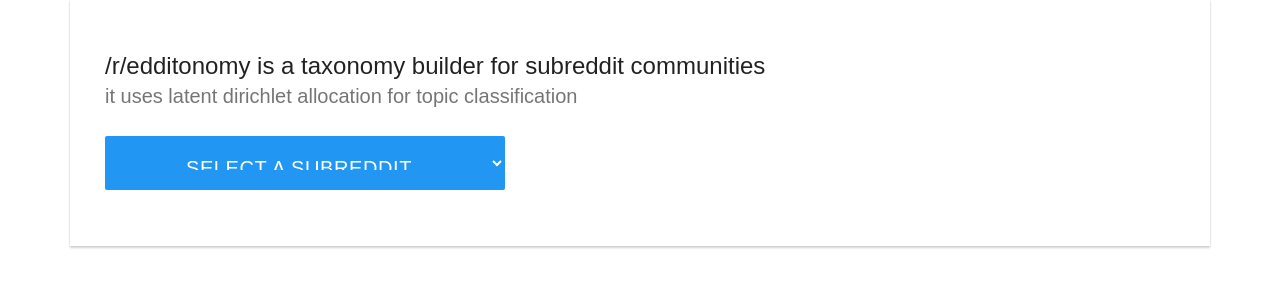
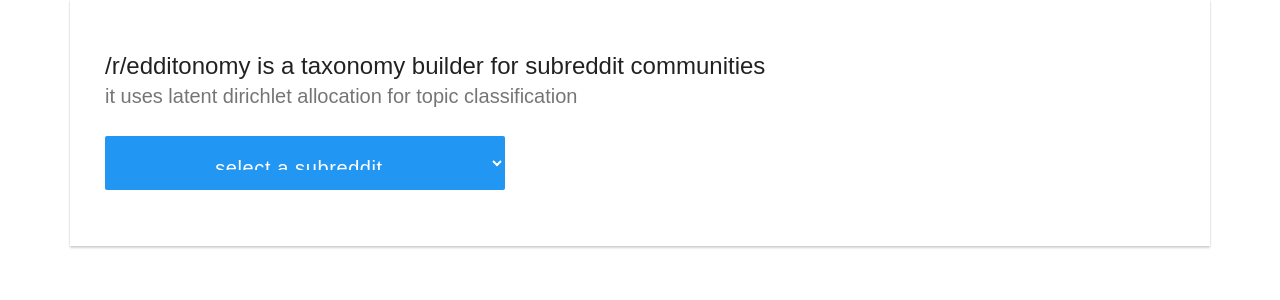
Before and after one commit to biterbilen/redditonomy, a Flask app: page / in a window 1280 px wide. Shown: the part 126-426 px from the top of the page. Run offline with Flask 2, Linux system fonts and the light colour scheme; data that the repository does not hold is empty; parts of the project's set-up code (start-up, migrations or seed data) failed here and were passed over; some libraries are stand-ins or nearby versions.

Commit message:
lowercasing subreddit selector

```diff
--- a/redditonomy/templates/home.html
+++ b/redditonomy/templates/home.html
@@ -38,7 +38,7 @@
                 </div>
             </div>
             <div class="mui-row" style="margin-top: 20px;">
-                <select id='subreddit-selector' class="mui-btn mui-btn--large mui-btn--primary" name="dropdown" style="font-size: 20px; width: 400px; padding: 20px;">
+                <select id='subreddit-selector' class="mui-btn mui-btn--large mui-btn--primary" name="dropdown" style="font-size: 20px; width: 400px; padding: 20px; text-transform: lowercase;">
                     <option value=None>select a subreddit</option>
                     {% for subreddit in subreddits %}
                     <option value={{ subreddit }}>/r/{{ subreddit }}</option>
```
